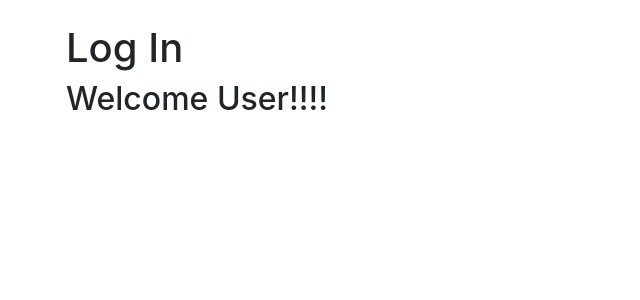
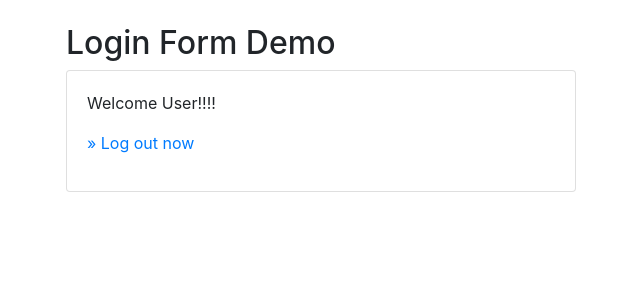
Before and after one commit to tdd-workshops/tdd-lab-login-form-python-flask, a Flask app: page /users/welcome in a window 1280 px wide. Shown: the part 56-356 px from the top of the page, without its empty margins (319-959 px from the left). Run offline with Flask 2, Linux system fonts and the light colour scheme.

Commit message:
Update UI to make them more consistent.

```diff
--- a/app.py
+++ b/app.py
@@ -6,16 +6,12 @@ app = Flask(__name__)
 
 
 @app.route('/')
-def home_page(title='Home Page'):
-    return render_template('home.html', title=title)
-
+def home_page(title='Login Demo'):
+    return render_template('login.html', title=title)
 
 @app.route('/users', methods=['GET', 'POST'])
-def login_page(title='Login Page'):
+def login_page(title='Login Demo'):
     error = ''
-
-    if request.method == 'GET':
-        return render_template('login.html', error=error, title=title)
 
     if request.method == 'POST':
         if request.form['email'] == 'demo@example.com' and request.form['password'] == 'demo1234':
@@ -30,7 +26,7 @@ def login_page(title='Login Page'):
 def logout_page(title='Logout Page'):
     error = ''
 
-    return render_template('logout.html', error=error, title=title)
+    return redirect('/')
 
 
 @app.route('/users/welcome')
--- a/templates/base.html
+++ b/templates/base.html
@@ -20,7 +20,7 @@
         <div class="collapse navbar-collapse" id="navbarSupportedContent">
             <ul class="navbar-nav mr-auto">
                 <li class="nav-item">
-                    <a class="nav-link" href="/login">Login</a>
+                    <a class="nav-link" href="/">Login</a>
                 </li>
                 <li class="nav-item">
                     <a class="nav-link" href="/signup">Signup</a>
--- a/templates/login.html
+++ b/templates/login.html
@@ -6,7 +6,7 @@
 
 {% block content %}
 
-    <form method="post">
+    <form method="post" action="/users">
         <div class="form-group">
             <label for="email">Email</label>
             <input type="email" class="form-control" name="email" id="email" aria-describedby="usernameHelp"
--- a/templates/logout.html
+++ /dev/null
@@ -1,6 +0,0 @@
-{% extends 'base.html' %}
-
-{% block header %}
-  <h1>{% block title %}Log Out{% endblock %}</h1>
-  <h2>User has logout successfully</h2>
-{% endblock %}
--- a/templates/welcome.html
+++ b/templates/welcome.html
@@ -1,10 +1,17 @@
 {% extends 'base.html' %}
 
 {% block header %}
-    <h1>{% block title %}Log In{% endblock %}</h1>
+    <h2>Login Form Demo</h2>
 {% endblock %}
 
 
 {% block content %}
-    <h2>Welcome User!!!!</h2>
+    <div class="card">
+        <div class="card-body">
+            <p>
+                {% block title %}Welcome User!!!!{% endblock %}
+            </p>
+            <p><a href="/users/logout">&raquo; Log out now</a></p>
+        </div>
+    </div>
 {% endblock %}
```
Also changed, not shown: templates/home.html (deleted, +0 -7 lines).
